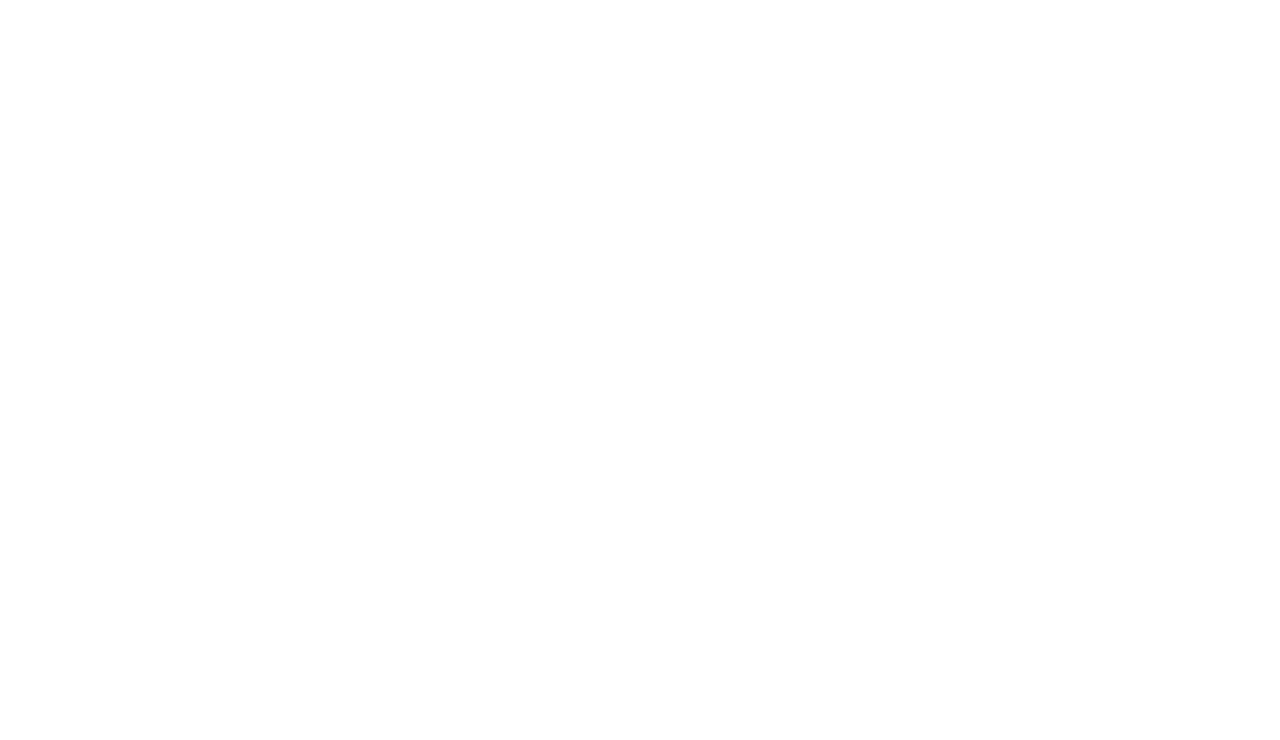
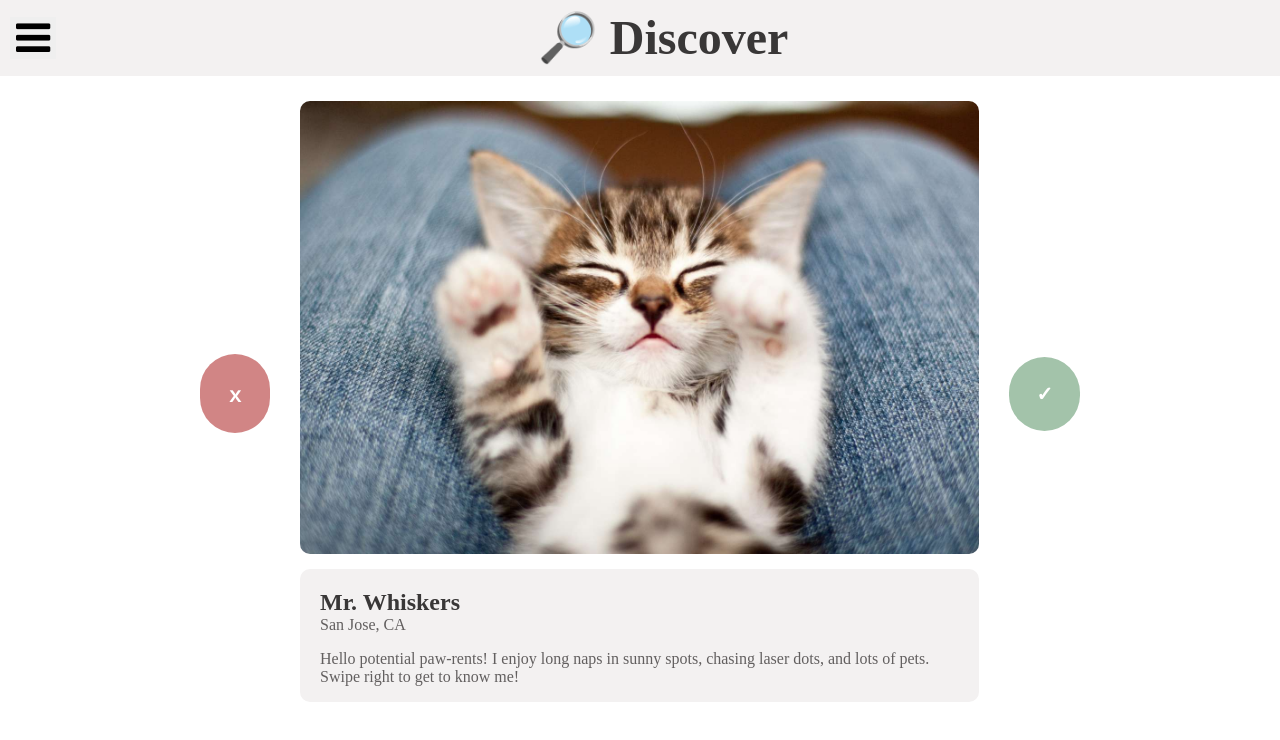
Before and after one commit to maddiewaldie/COEN-163-Final-Project, a plain HTML site: page discover.html in a window 1280 px wide. Drawn offline with Linux system fonts and the light colour scheme; a web font is replaced by a local one.

Commit message:
Finished prototype of discover page

```diff
--- a/discover.css
+++ b/discover.css
@@ -0,0 +1,103 @@
+body {
+    margin: 0;
+    font-family: Arial, sans-serif;
+}
+
+nav {
+    display: flex;
+    justify-content: space-between;
+    align-items: center;
+    padding: 10px;
+    background-color: #F3F1F1;
+    color: #393737;
+    font-family: 'Wendy One';
+    font-size: xx-large;
+}
+
+.hamburger-menu {
+    order: -1;
+    font-size: 40px;
+    cursor: pointer;
+    border: none;
+    background-color: none;
+}
+
+h1 {
+    margin: 0;
+    flex-grow: 1;
+    text-align: center;
+}
+
+h2 {
+    color: #393737;
+    padding: 0;
+    margin-bottom: 0;
+}
+
+p {
+    color: #625F5F;
+}
+
+main {
+    max-width: 110ch;
+    margin: auto;
+    display: flex;
+    justify-content: space-between;
+    align-items: center;
+    padding: 10px;
+    font-family: 'Inika';
+}
+
+.no-button {
+    font-size: 20px;
+    font-weight: bolder;
+    padding: 25px 25px;
+    cursor: pointer;
+    border: none;
+    border-radius: 100px;
+    background-color: #D18585;
+    color: white;
+    margin-right: 30px;
+}
+
+.yes-button {
+    font-size: 20px;
+    font-weight: bolder;
+    padding: 25px 27px;
+    cursor: pointer;
+    border: none;
+    border-radius: 100px;
+    background-color: #A3C3AA;
+    color: white;
+    margin-left: 30px;
+}
+
+#animal-container {
+    display: flex;
+    flex-direction: column;
+    align-items: center;
+    text-align: center;
+}
+
+#animal-photo {
+    width: 100%;
+    margin-top: 15px;
+    margin-bottom: 15px;
+    border-radius: 10px;
+}
+
+#animal-info {
+    width: 100%;
+    margin: 0 auto;
+    background-color:#F3F1F1;
+    border-radius: 10px;
+    text-align: left;
+}
+
+#animal-info .location {
+    margin-top: 0;
+}
+
+#animal-info h2, #animal-info p {
+    padding: 0 20px;
+}
--- a/discover.html
+++ b/discover.html
@@ -1,26 +1,29 @@
 <!-- Discover page -->
 <html>
     <head>
+        <title>Pet Finder • Discover</title>
         <meta charset="utf-16" />
-    <link href="./discover.css" rel="stylesheet" />
-    <link rel="stylesheet" href="https://cdnjs.cloudflare.com/ajax/libs/font-awesome/4.7.0/css/font-awesome.min.css">
+        <link href="./discover.css" rel="stylesheet" />
+        <link rel="stylesheet" href="https://cdnjs.cloudflare.com/ajax/libs/font-awesome/4.7.0/css/font-awesome.min.css">
+        <link href='https://fonts.googleapis.com/css?family=Wendy One' rel='stylesheet'>
+        <link href='https://fonts.googleapis.com/css?family=Inika' rel='stylesheet'>
     </head>
     <body>
         <nav>
-            <!-- Hamburger menu -->
-            <!-- Name of page -->
+            <button class="hamburger-menu"> <i class="fa fa-bars"></i> </button>
+            <h1>🔎 Discover</h1>
         </nav>
         <main>
-            <!-- No Button -->
-            <!-- Main Animal Content -->
-            <section>
-                <!-- Animal Photo -->
-                <img>
-                <!-- About Animal Text -->
-                <section>
+            <button class="no-button" onclick="handleNo()">ｘ</button>
+            <section id="animal-container">
+                <img id="animal-photo" src="./images/cat.jpg" alt="Animal Photo">
+                <section id="animal-info">
+                    <h2 class="petName"> Mr. Whiskers </h2>
+                    <p class="location">San Jose, CA</p>
+                    <p class="petInformation">Hello potential paw-rents! I enjoy long naps in sunny spots, chasing laser dots, and lots of pets. Swipe right to get to know me!</p>
                 </section>
             </section>
-            <!-- Yes Button -->
+            <button class="yes-button" onclick="handleYes()">✓</button>
         </main>
     </body>
 </html>
```
Also changed, not shown: images/cat.jpg (added).
